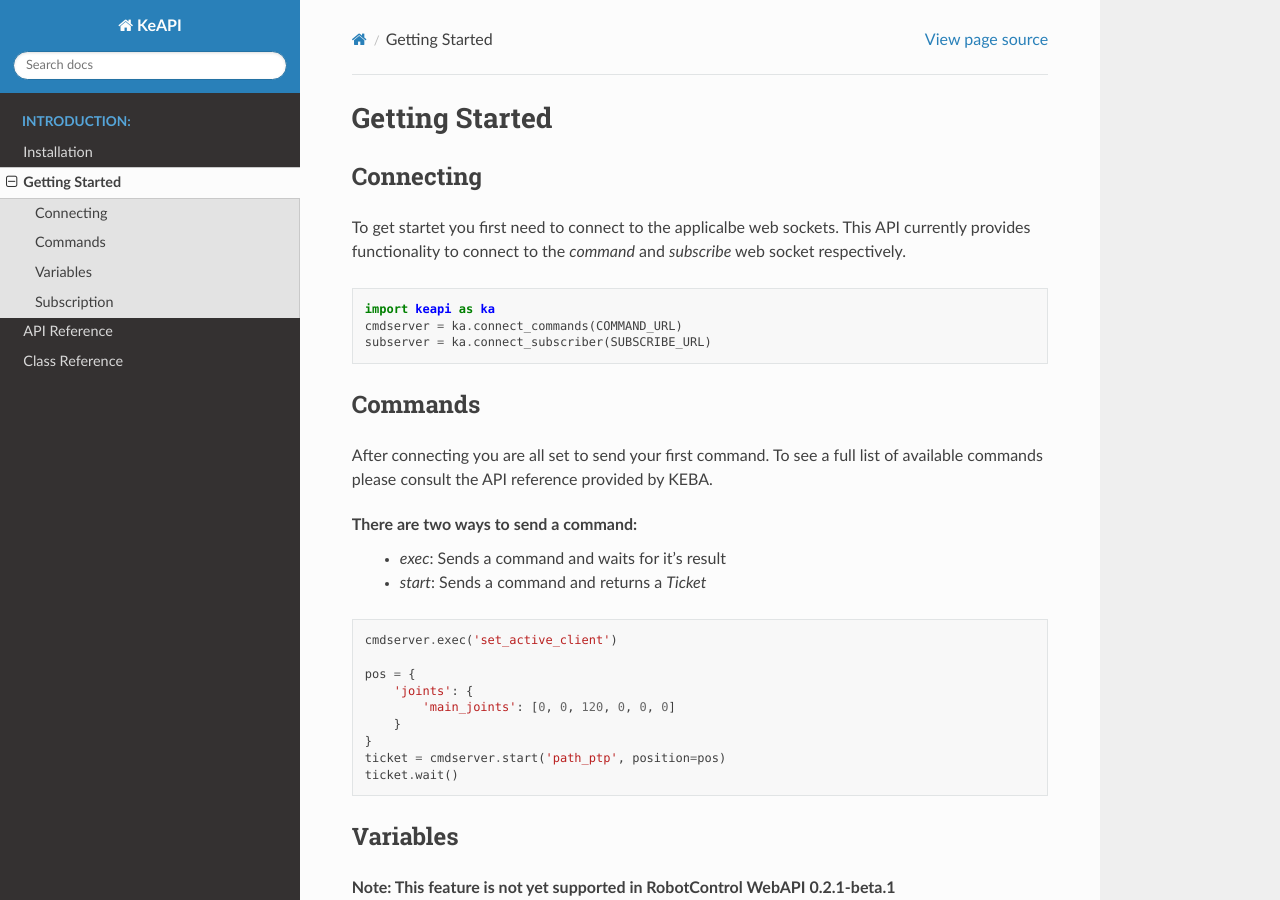
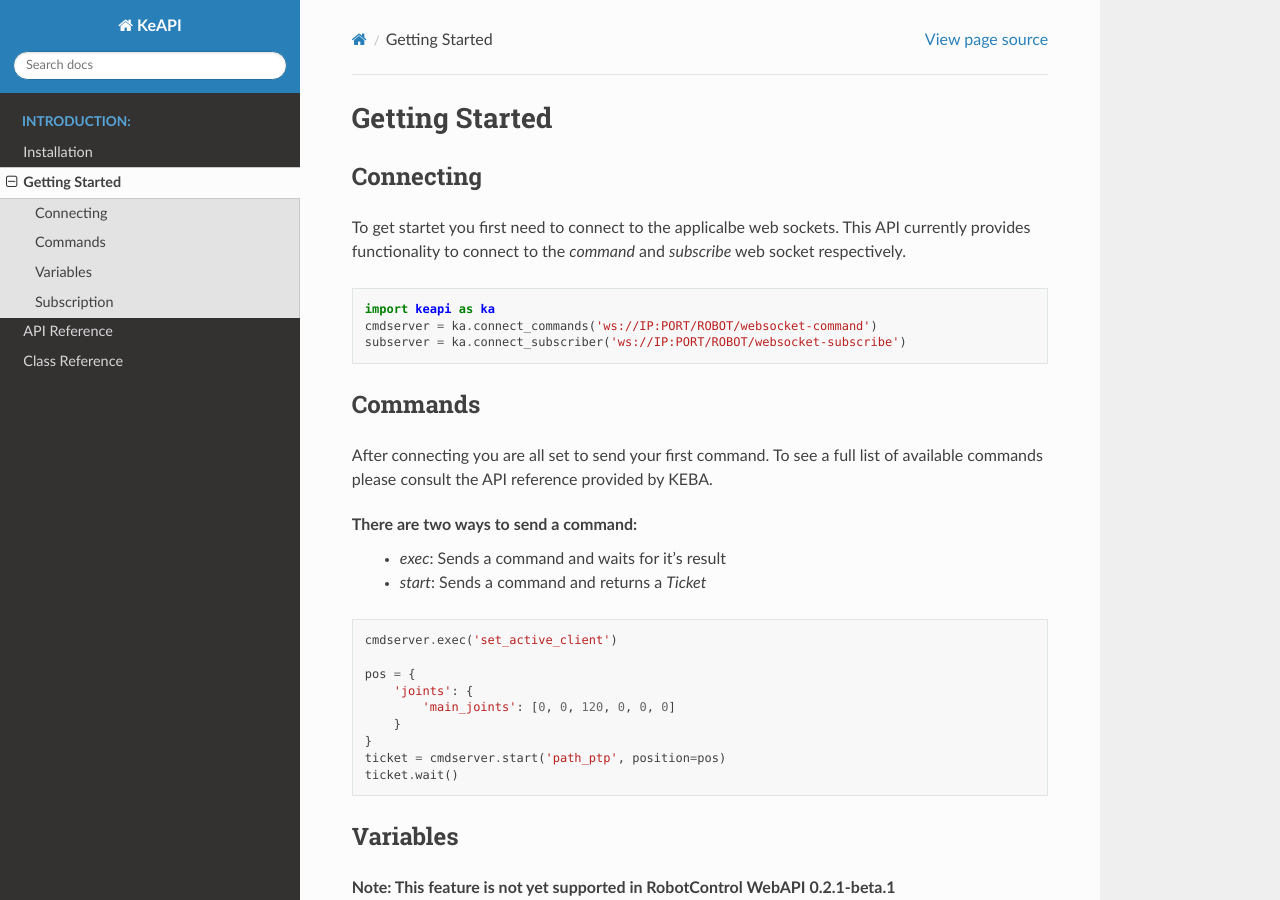
Before and after one commit to SebastianRedinger/keapi, a Sphinx documentation site: the page built from docs/source/getting_started.rst, in a window 1280 px wide and 900 px high. Built offline with Sphinx 7.4.7 and the Read the Docs theme 2.0.0, drawn with Linux system fonts in a browser that asks for light colours.

Commit message:
more Doc

```diff
--- a/docs/source/getting_started.rst
+++ b/docs/source/getting_started.rst
@@ -12,8 +12,8 @@ This API currently provides functionality to connect to the *command* and
 .. code-block:: python
 
     import keapi as ka
-    cmdserver = ka.connect_commands(COMMAND_URL)
-    subserver = ka.connect_subscriber(SUBSCRIBE_URL)
+    cmdserver = ka.connect_commands('ws://IP:PORT/ROBOT/websocket-command')
+    subserver = ka.connect_subscriber('ws://IP:PORT/ROBOT/websocket-subscribe')
 
 
 Commands
```
Also changed, not shown: README.md (+25 -2 lines).
